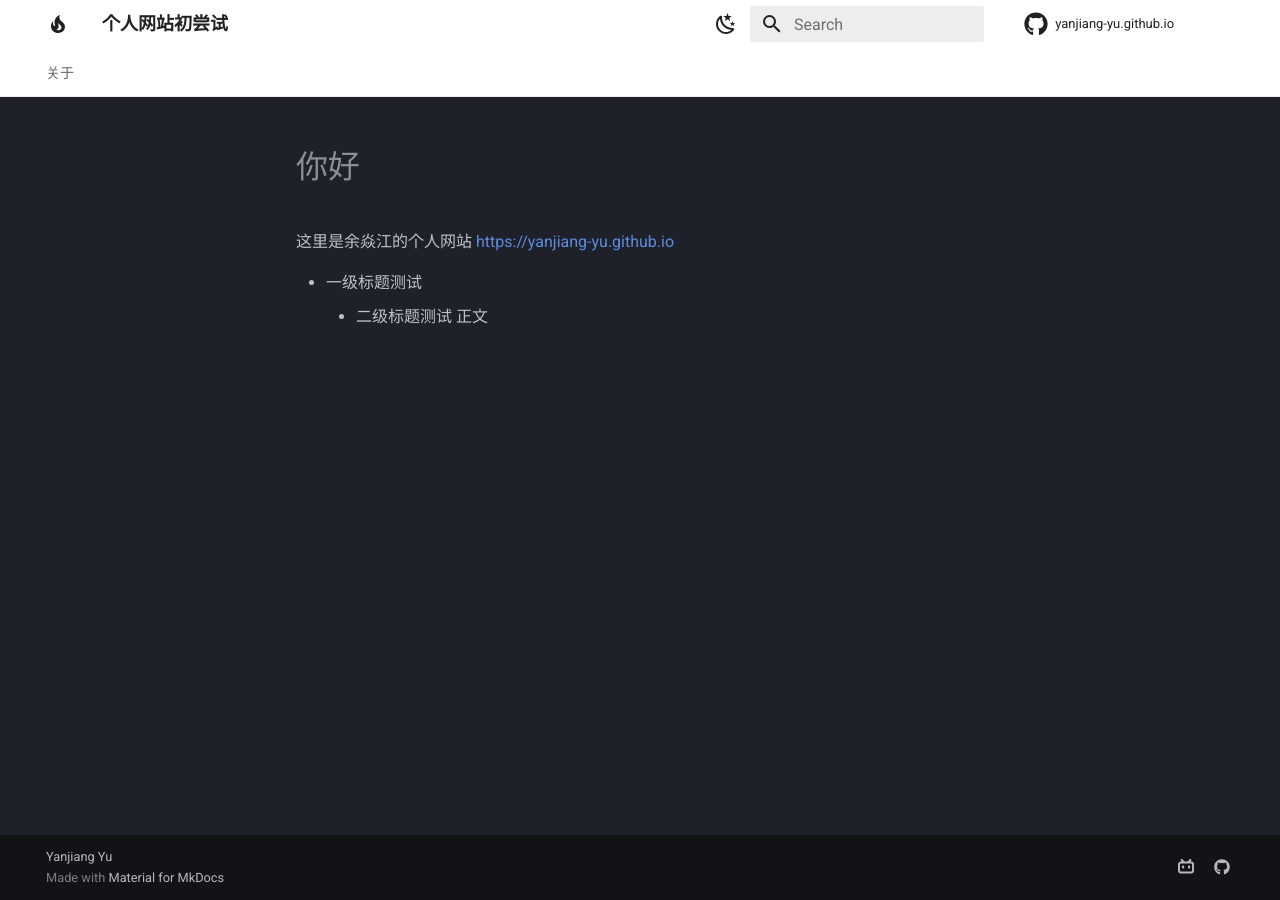
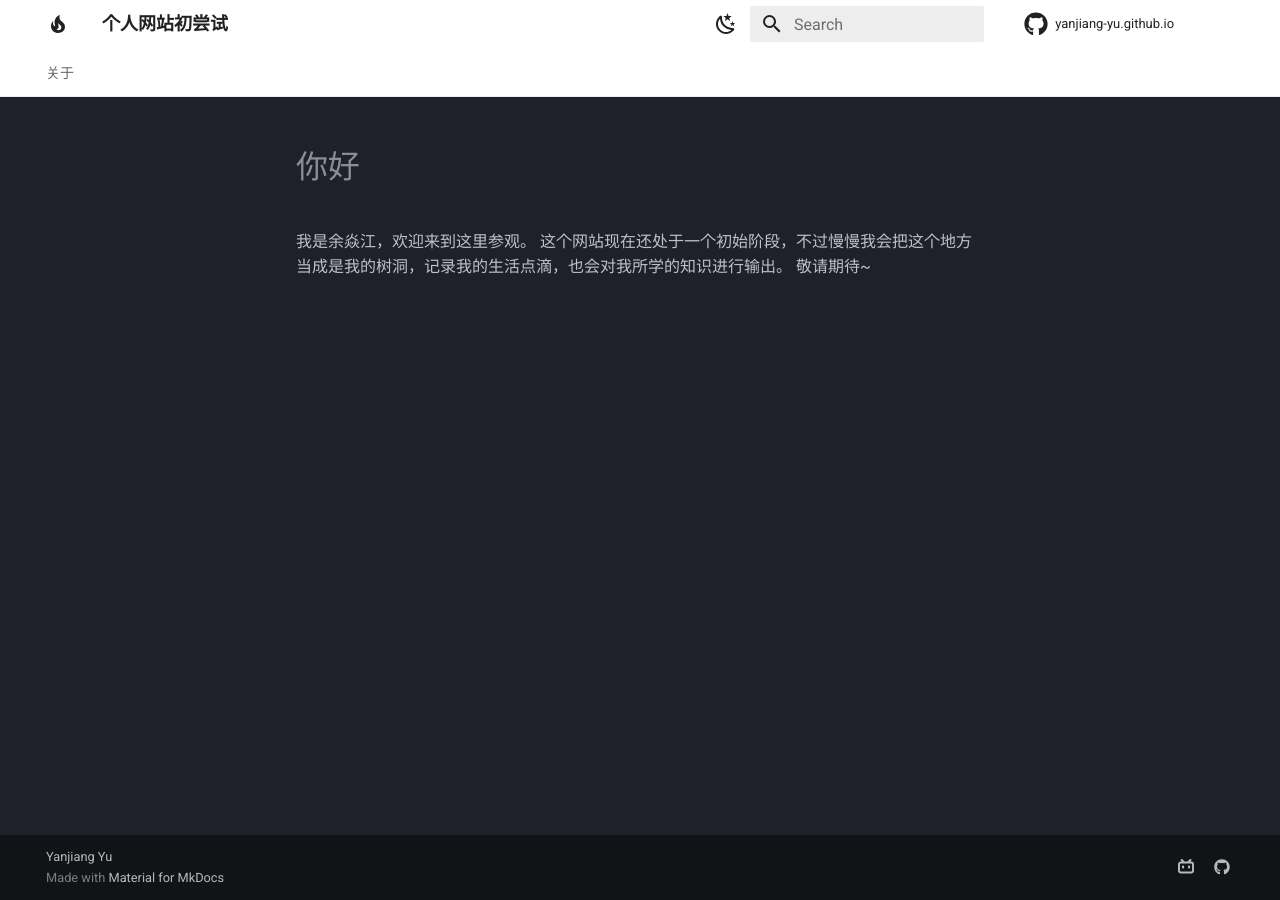
Before and after one commit to YANJIANG-YU/yanjiang-yu.github.io, an MkDocs documentation site: the page built from docs/index.md, in a window 1280 px wide. Built offline with MkDocs 1.6.1 and Material for MkDocs 9.7.7, drawn with Linux system fonts in a browser that asks for light colours; comment, search, counter and statistics services are not loaded.

Commit message:
Update index.md

```diff
--- a/docs/index.md
+++ b/docs/index.md
@@ -1,7 +1,5 @@
 # 你好
 
-这里是余焱江的个人网站 <https://yanjiang-yu.github.io>
-
-- 一级标题测试
-    - 二级标题测试
-		正文
+我是余焱江，欢迎来到这里参观。
+这个网站现在还处于一个初始阶段，不过慢慢我会把这个地方当成是我的树洞，记录我的生活点滴，也会对我所学的知识进行输出。
+敬请期待~
```
